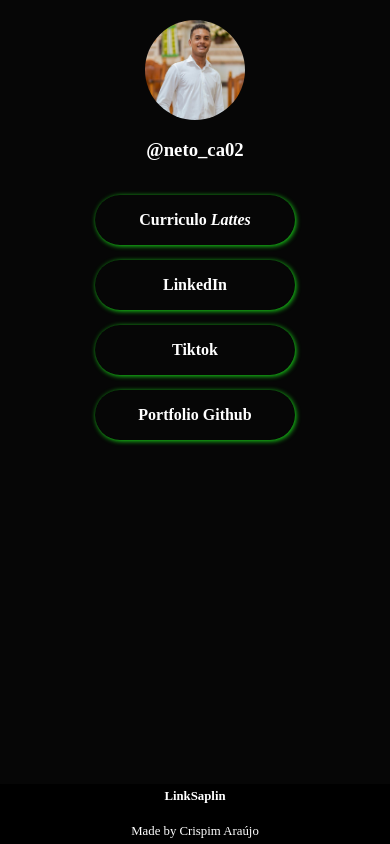
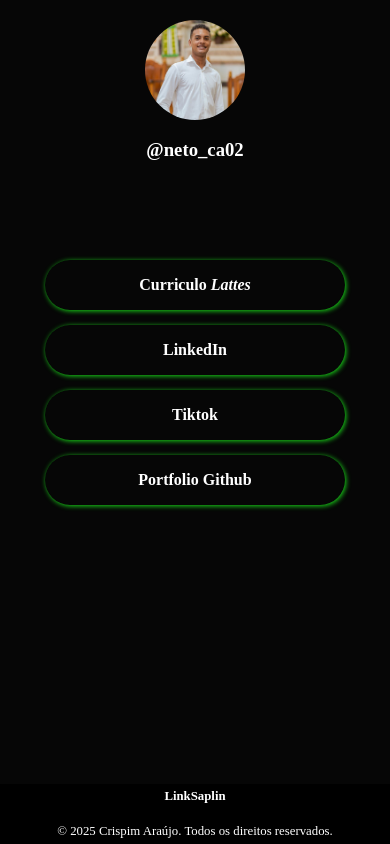
Before and after one commit to CrispyMaraujo/LinkSaplin, a plain HTML site: page index.html in a window 390 px wide. Drawn offline with Linux system fonts and the light colour scheme.

Commit message:
LinkSaplin 1.1.4

```diff
--- a/index.html
+++ b/index.html
@@ -27,7 +27,7 @@
     </main>
     <footer>
         <h3>LinkSaplin</h3>
-        <p>Made by Crispim Araújo</p>
+        <p>&copy; 2025 <a href="https://www.instagram.com/neto_ca02/?igsh=YXZoaTF1M2JqbGR0&utm_source=qr#" target="_blank">Crispim Araújo</a>. Todos os direitos reservados.</p>
     </footer>
 </body>
 </html>
--- a/style/style.css
+++ b/style/style.css
@@ -6,6 +6,16 @@ body {
 }
 main {
     margin-top: 20px;
+}
+
+a {
+    text-decoration: none;
+    color: #ffffff;
+}
+
+a:hover {
+    color: #89ff27;
+    text-decoration: underline;
 }
 
 #containerMain {
@@ -30,6 +40,15 @@ main {
     height: 150px;
     border-radius: 50%;
     border: none;
+}
+
+.containerLinks {
+    width: 100%;
+    display: flex;
+    flex-direction: column;
+    align-items: center;
+    justify-content: center;
+    margin: 50px 0;
 }
 
 .containerLinks ul {
@@ -92,15 +111,12 @@ footer > h3, footer > p {
 
 /* Responsive Design */
 @media (max-width: 1200px) {
-    body {
-        height: auto;
-    }
     .imageProfile {
-        width: 220px;
-        height: 220px;
+        width: 150px;
+        height: 150px;
     }
     .containerLinks ul {
-        width: 300px;
+        width: 600px;
     }
     .linksRedirect li > a {
         width: 90%;
@@ -112,11 +128,11 @@ footer > h3, footer > p {
 
 @media (max-width: 600px) {
     .imageProfile {
-        width: 100px;
-        height: 100px;
+        width: 120px;
+        height: 120px;
     }
     .containerLinks ul {
-        width: 200px;
+        width: 400px;
     }
     .linksRedirect li > a {
         width: 90%;
@@ -132,7 +148,7 @@ footer > h3, footer > p {
         height: 100px;
     }
     .containerLinks ul {
-        width: 200px;
+        width: 300px;
     }
     .linksRedirect li > a {
         width: 100%;
```
